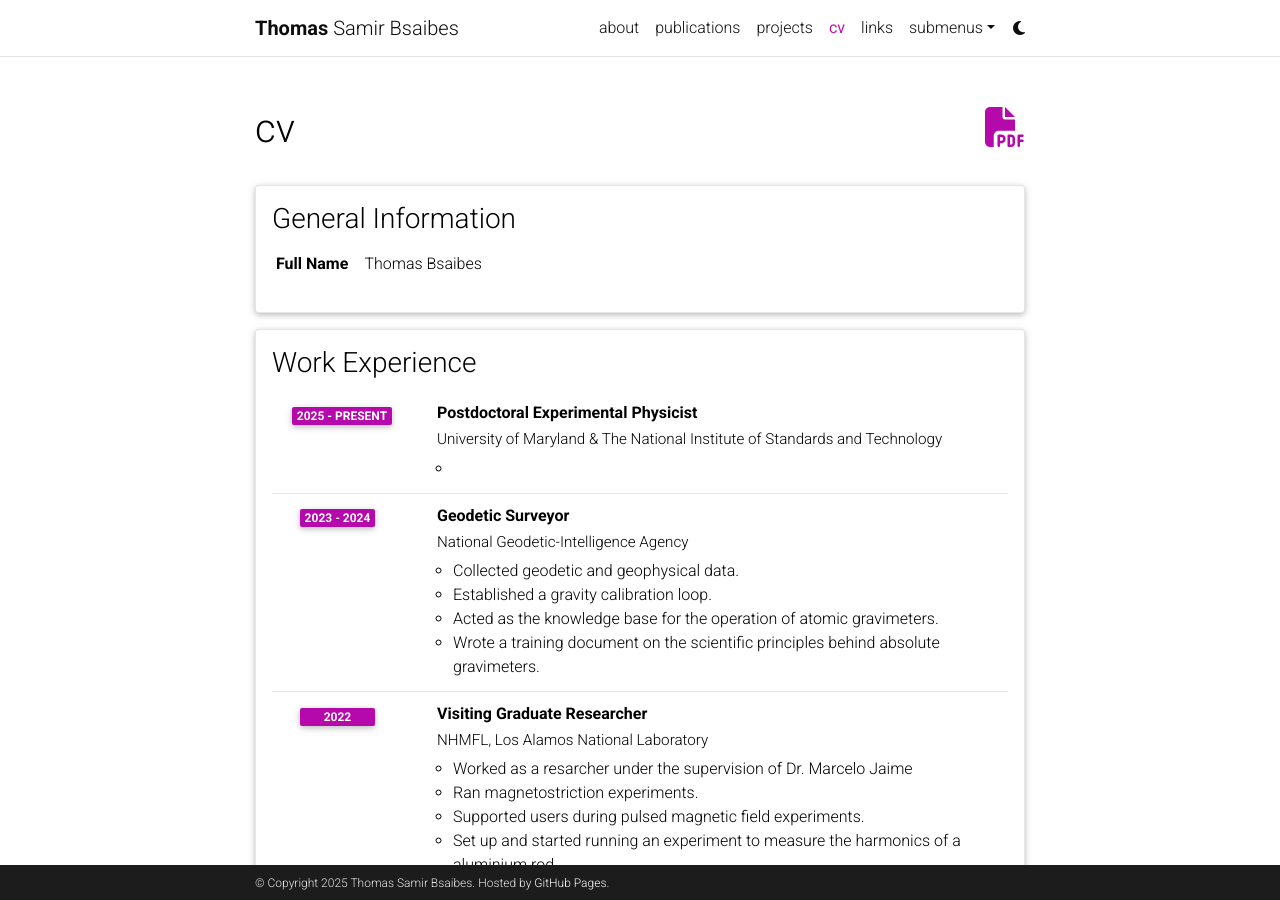
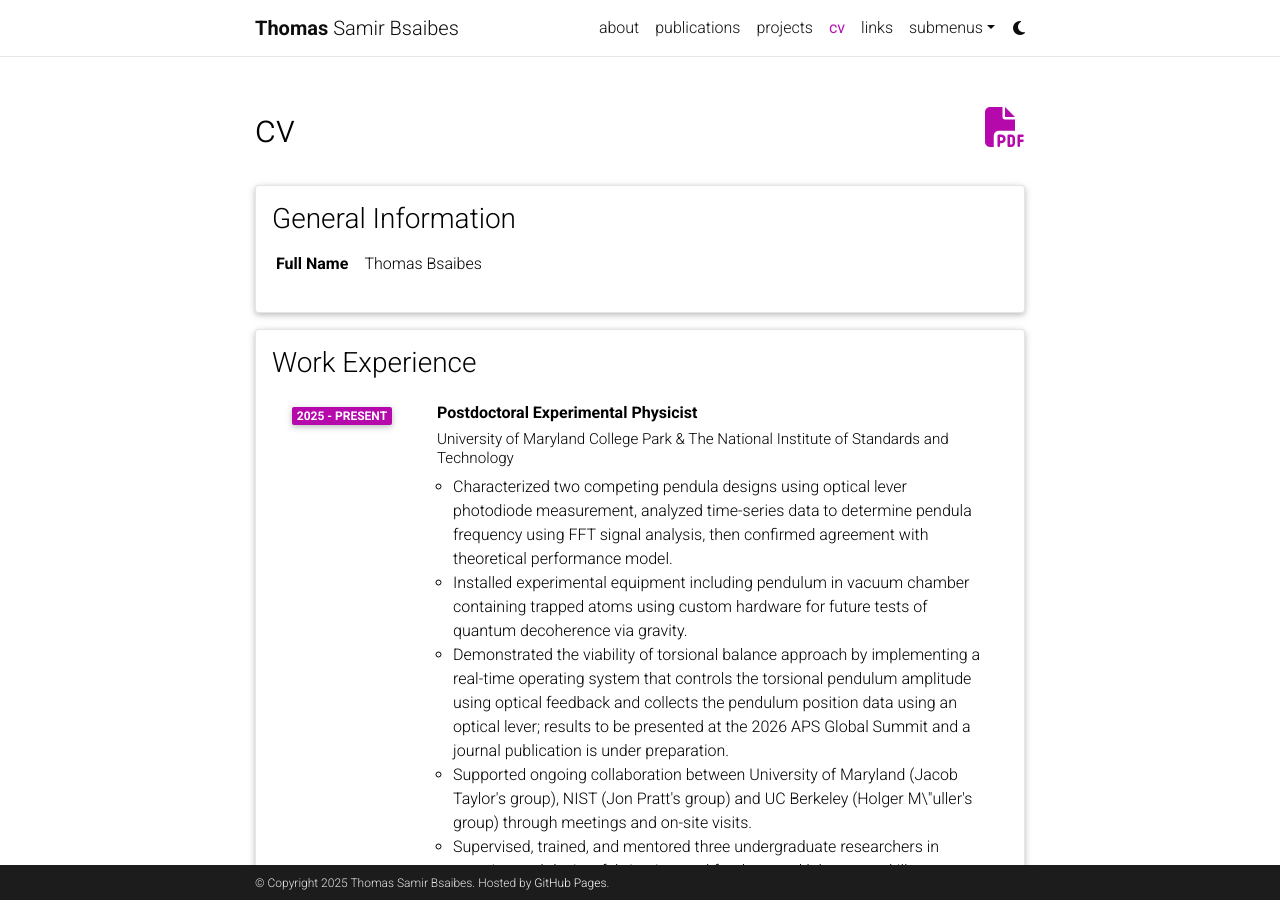
Before and after one commit to BsaibesT/bsaibest.github.io, a Jekyll site: the page built from _pages/cv.md, in a window 1280 px wide and 900 px high. Built offline with Jekyll 4.4.1, drawn with Linux system fonts in a browser that asks for light colours; comment, search, counter and statistics services are not loaded; a style sheet for code colours, icons or effects is not loaded.

Commit message:
Update cv.yml

```diff
--- a/_data/cv.yml
+++ b/_data/cv.yml
@@ -7,11 +7,15 @@
 - title: Work Experience
   type: time_table
   contents:
-    - institution: University of Maryland & The National Institute of Standards and Technology
+    - institution: University of Maryland College Park & The National Institute of Standards and Technology
       year: 2025 - Present
       title: Postdoctoral Experimental Physicist
       description:
-        -
+        - Characterized two competing pendula designs using optical lever photodiode measurement, analyzed time-series data to determine pendula frequency using FFT signal analysis, then confirmed agreement with theoretical performance model.
+        - Installed experimental equipment including pendulum in vacuum chamber containing trapped atoms using custom hardware for future tests of quantum decoherence via gravity.
+        - Demonstrated the viability of torsional balance approach by implementing a real-time operating system that controls the torsional pendulum amplitude using optical feedback and collects the pendulum position data using an optical lever; results to be presented at the 2026 APS Global Summit and a journal publication is under preparation.
+        - Supported ongoing collaboration between University of Maryland (Jacob Taylor's group), NIST (Jon Pratt's group) and UC Berkeley (Holger M\"uller's group) through meetings and on-site visits.
+        - Supervised, trained, and mentored three undergraduate researchers in experimental design, fabrication, and fundamental laboratory skills.
     - institution: National Geodetic-Intelligence Agency
       year: 2023 - 2024
       title: Geodetic Surveyor
```
